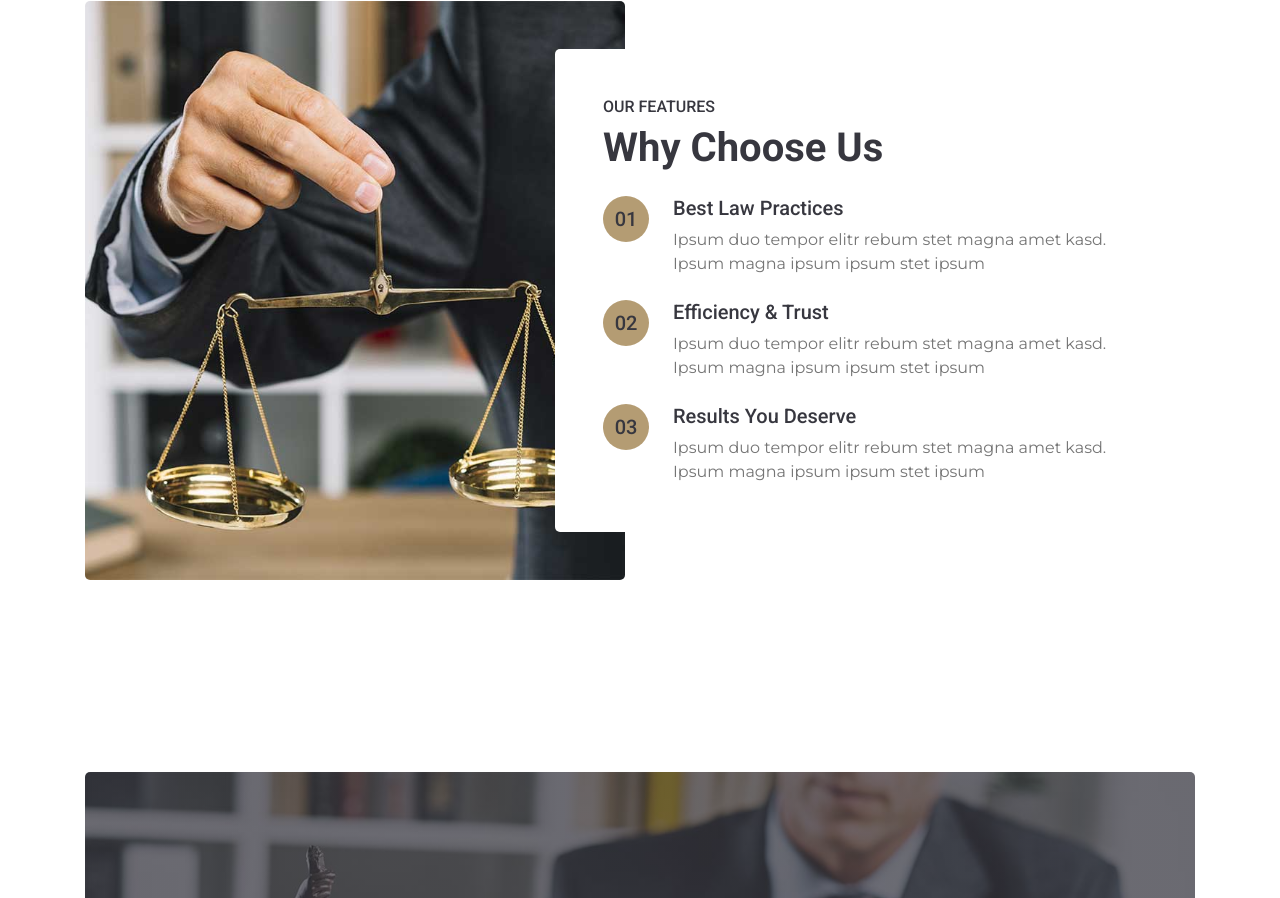
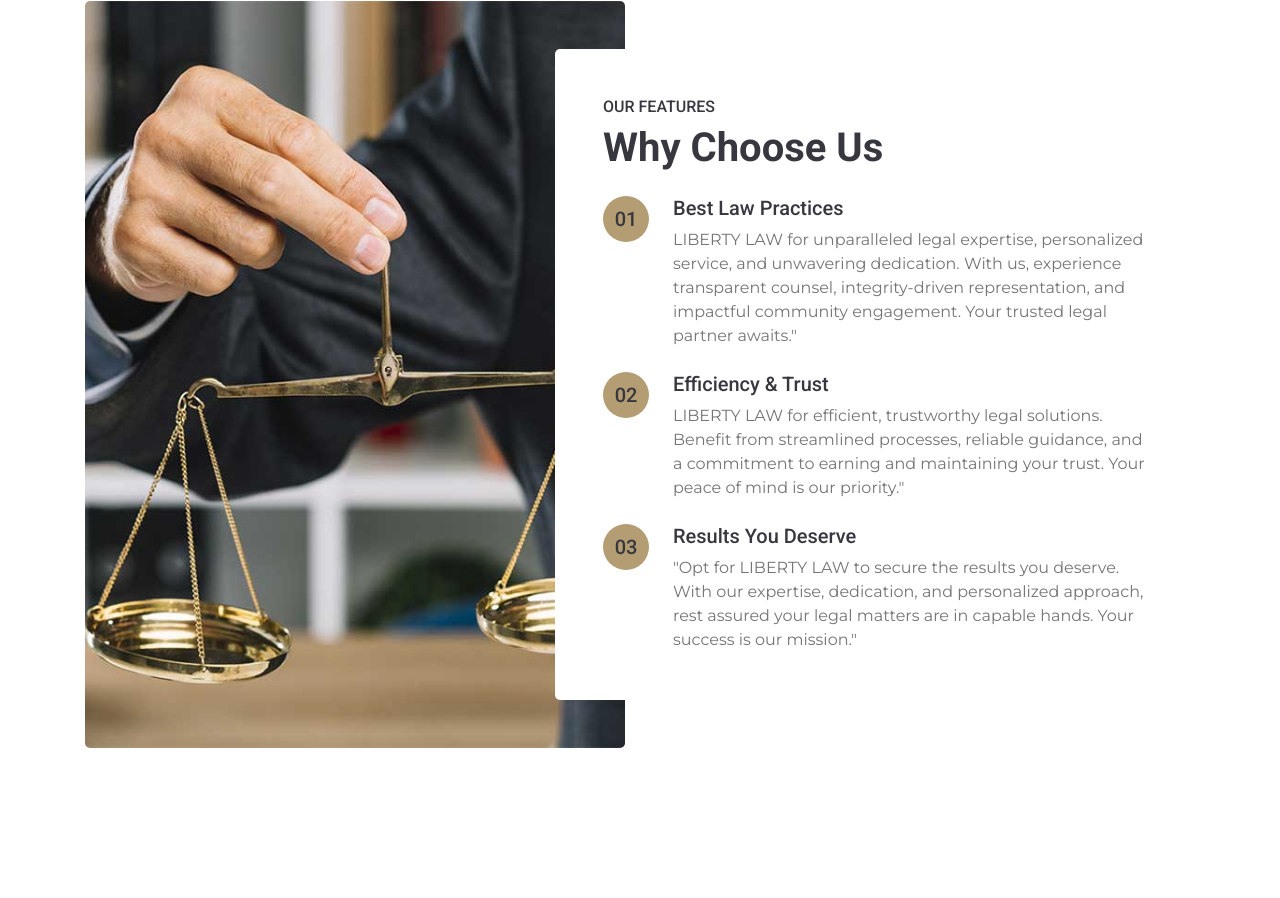
Before and after one commit to Vidya20044pps/Ctrl-Shift-N, a plain HTML site: page index.html in a window 1280 px wide. Shown: the part 3382-4280 px from the top of the page. Drawn offline with nearby package versions, Linux system fonts and the light colour scheme.

Commit message:
UPDATE INDEX

```diff
--- a/index.html
+++ b/index.html
@@ -287,7 +287,7 @@
                             </div>
                             <div class="ml-4">
                                 <h5>Best Law Practices</h5>
-                                <p class="m-0">Ipsum duo tempor elitr rebum stet magna amet kasd. Ipsum magna ipsum ipsum stet ipsum</p>
+                                <p class="m-0"> LIBERTY LAW for unparalleled legal expertise, personalized service, and unwavering dedication. With us, experience transparent counsel, integrity-driven representation, and impactful community engagement. Your trusted legal partner awaits."</p>
                             </div>
                         </div>
                         <div class="d-flex mb-4">
@@ -296,7 +296,8 @@
                             </div>
                             <div class="ml-4">
                                 <h5>Efficiency & Trust</h5>
-                                <p class="m-0">Ipsum duo tempor elitr rebum stet magna amet kasd. Ipsum magna ipsum ipsum stet ipsum</p>
+                                <p class="m-0"> LIBERTY LAW for efficient, trustworthy legal solutions. Benefit from streamlined processes, reliable guidance, and a commitment to earning and maintaining your trust. Your peace of mind is our priority."
+                                </p>
                             </div>
                         </div>
                         <div class="d-flex">
@@ -305,7 +306,7 @@
                             </div>
                             <div class="ml-4">
                                 <h5>Results You Deserve</h5>
-                                <p class="m-0">Ipsum duo tempor elitr rebum stet magna amet kasd. Ipsum magna ipsum ipsum stet ipsum</p>
+                                <p class="m-0">"Opt for LIBERTY LAW to secure the results you deserve. With our expertise, dedication, and personalized approach, rest assured your legal matters are in capable hands. Your success is our mission."</p>
                             </div>
                         </div>
                     </div>
@@ -539,7 +540,7 @@
             </div>
             <div class="col-lg-3 col-md-6 mb-5">
                 <h4 class="font-weight-semi-bold text-primary mb-4">Newsletter</h4>
-                <p>Rebum labore lorem dolores kasd est, et ipsum amet et at kasd, ipsum sea tempor magna tempor. Accu kasd sed ea duo ipsum.</p>
+                <p>Sign up today to receive our monthly newsletter and stay ahead in the legal landscape. Get updates on recent legal developments, insightful articles, and exclusive tips from our experts. Don't miss out on valuable information – subscribe now!"</p>
                 <div class="w-100">
                     <div class="input-group">
                         <input type="text" class="form-control border-0" style="padding: 25px;" placeholder="Your Email">
```
